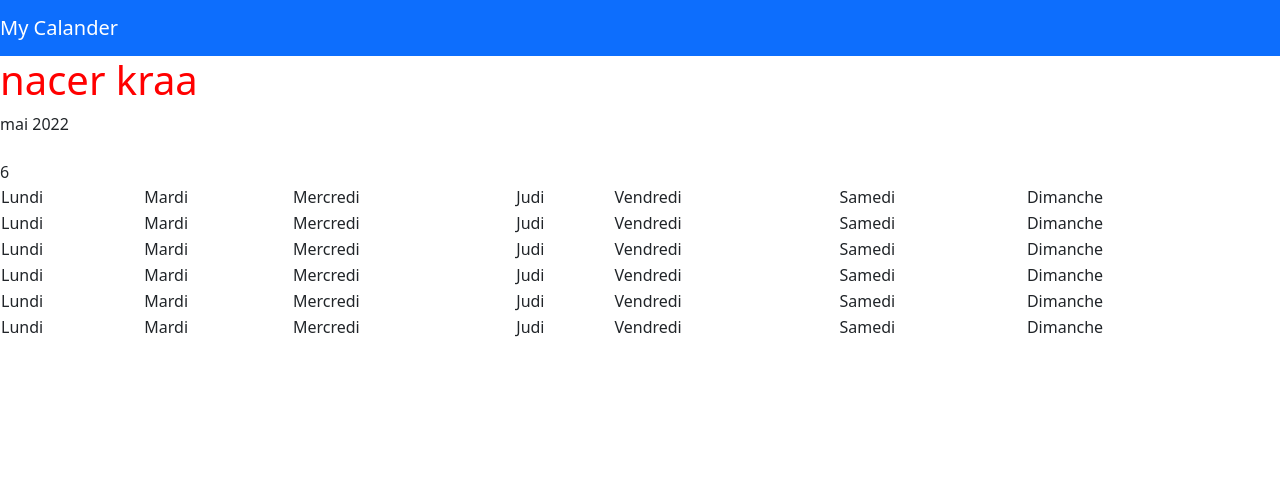
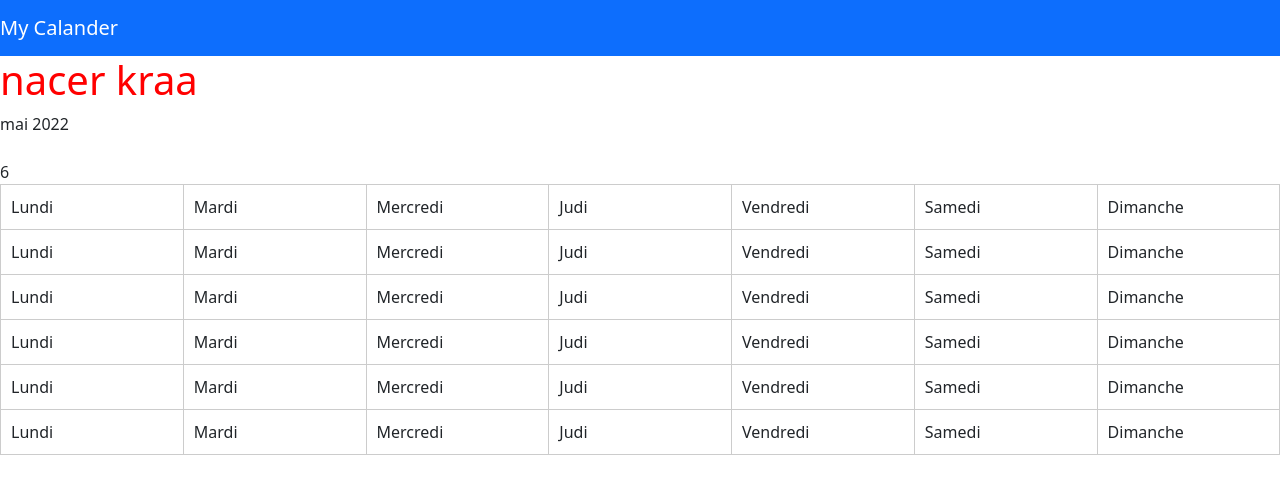
Before and after one commit to nacerkraa/Calendar, a PHP site: page / in a window 1280 px wide. Shown: the top 494 px of the page. Run offline with PHP 8.4, Linux system fonts and the light colour scheme.

Commit message:
add the border to the table

```diff
--- a/public/css/style.css
+++ b/public/css/style.css
@@ -1,7 +1,14 @@
+h1{
+  color: red;
+}
+
 .calander-table{
   width: 100%;
 }
 
-h1{
-  color: red;
+.calander-table td{
+  padding: 10px;
+  border: 1px solid #ccc;
+  vertical-align: top;
+  width: 14.29%;
 }
```
